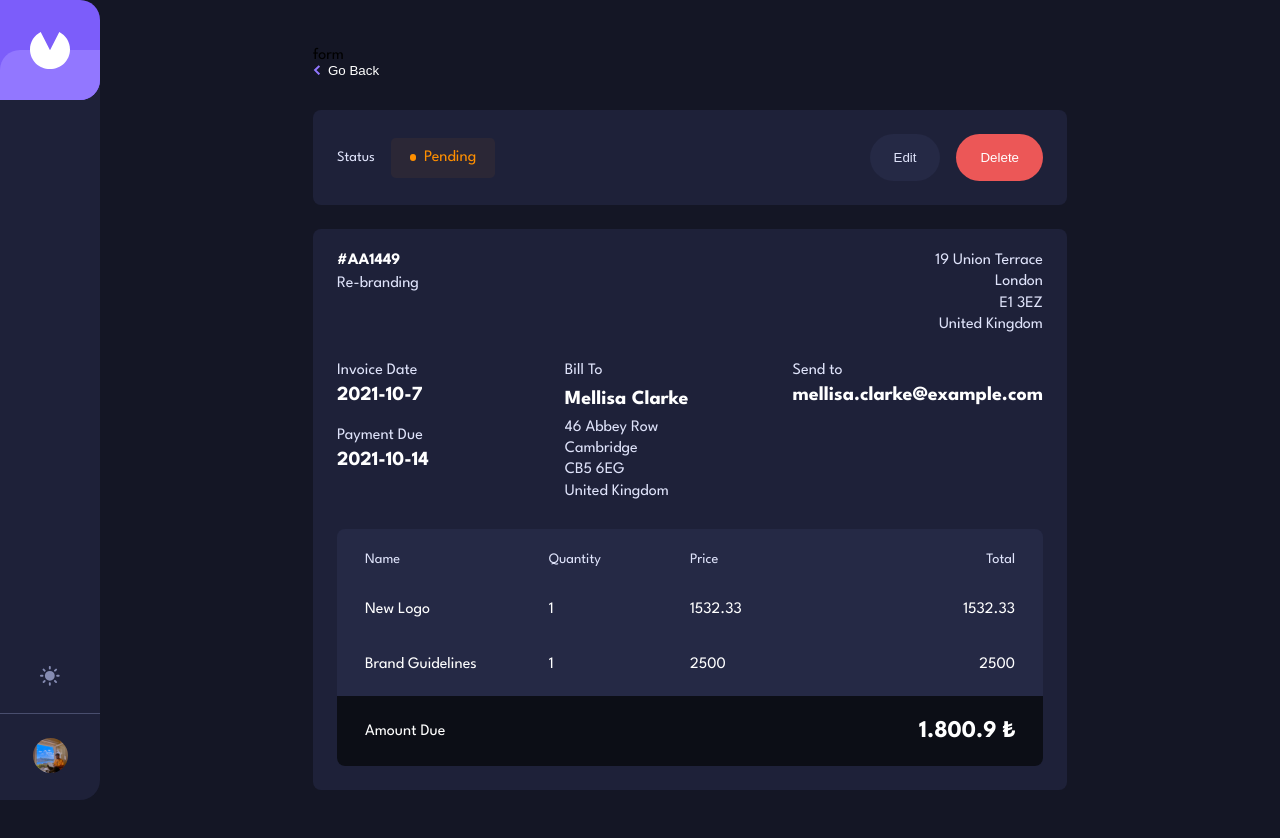
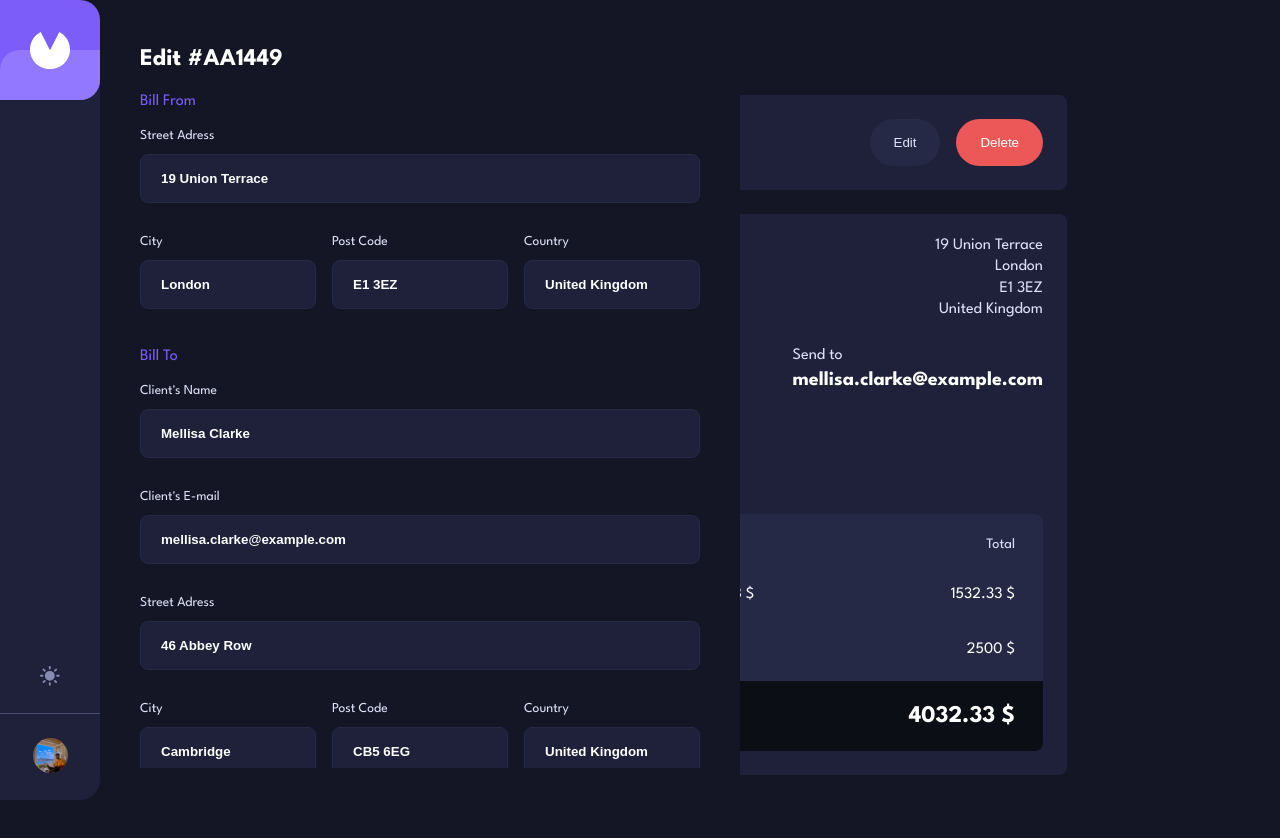
Before and after one commit to ibrahimgediktr/invoice-app, a React (Create React App) app: page /invoice/AA1449 in a window 1280 px wide. Both pictures are taken after a click on the button "Edit". Built offline with nearby package versions, Linux system fonts and the light colour scheme.

Commit message:
updated inovice detail page
edited form

```diff
--- a/package.json
+++ b/package.json
@@ -9,7 +9,6 @@
     "formik": "^2.2.9",
     "react": "^18.1.0",
     "react-dom": "^18.1.0",
-    "react-loading-skeleton": "^3.1.0",
     "react-router-dom": "^6.3.0",
     "react-scripts": "5.0.1",
     "styled-components": "^5.3.5",
--- a/src/App.jsx
+++ b/src/App.jsx
@@ -6,6 +6,7 @@ import Sidebar from "./components/Sidebar";
 import { ThemeProvider } from "./context/ThemeContext";
 import styled from "styled-components";
 import InvoiceDetail from "./pages/InvoiceDetail";
+import Test from './pages/Test';
 
 function App() {
   const localData =
@@ -28,6 +29,10 @@ function App() {
                 <Route
                   path="/invoice/:invoice_id"
                   element={<InvoiceDetail invoices={invoices} />}
+                />
+                <Route
+                  path="/test"
+                  element={<Test />}
                 />
               </Routes>
             </div>
--- a/src/components/EditInvoiceForm.jsx
+++ b/src/components/EditInvoiceForm.jsx
@@ -1,5 +1,7 @@
 import React from "react";
-import { Formik } from "formik";
+import styled, { css } from "styled-components";
+import { Formik, Field } from "formik";
+import { Input } from "./Input";
 
 function EditInvoiceForm({ isOpen, setIsOpen, invoice }) {
   function onSubmit(values) {
@@ -10,6 +12,7 @@ function EditInvoiceForm({ isOpen, setIsOpen, invoice }) {
   return (
     <>
       {isOpen && (
+        <EditInvoiceFormModal>
           <Formik
             initialValues={{
               createdAt: new Date(invoice.createdAt),
@@ -17,17 +20,259 @@ function EditInvoiceForm({ isOpen, setIsOpen, invoice }) {
               description: invoice.description,
               clientName: invoice.clientName,
               clientEmail: invoice.clientEmail,
-            clientAdress: invoice.clientAddress,
+              clientAddress: invoice.clientAddress,
               senderAddress: invoice.senderAddress,
               items: invoice.items,
             }}
             onSubmit={onSubmit}
           >
-          {(formik) => <form setIsOpen={setIsOpen}>form</form>}
+            {(formik) => (
+              <Form setIsOpen={setIsOpen}>
+                <Heading>Edit #{invoice.id}</Heading>
+                <Fieldset field="billfrom">
+                  <Legend>Bill From</Legend>
+                  <FormGroup>
+                    <FormLabel>Street Adress</FormLabel>
+                    <FormInput
+                      type="text"
+                      name="senderAddress.street"
+                      onBlur={formik.handleBlur}
+                      defaultValue={formik.initialValues.senderAddress.street}
+                    />
+                  </FormGroup>
+                  <FormGroup>
+                    <FormLabel>City</FormLabel>
+                    <FormInput
+                      type="text"
+                      name="senderAddress.city"
+                      onBlur={formik.handleBlur}
+                      defaultValue={formik.initialValues.senderAddress.city}
+                    />
+                  </FormGroup>
+                  <FormGroup>
+                    <FormLabel>Post Code</FormLabel>
+                    <FormInput
+                      type="text"
+                      name="senderAddress.postCode"
+                      onBlur={formik.handleBlur}
+                      defaultValue={formik.initialValues.senderAddress.postCode}
+                    />
+                  </FormGroup>
+                  <FormGroup>
+                    <FormLabel>Country</FormLabel>
+                    <FormInput
+                      type="text"
+                      name="senderAddress.country"
+                      onBlur={formik.handleBlur}
+                      defaultValue={formik.initialValues.senderAddress.country}
+                    />
+                  </FormGroup>
+                </Fieldset>
+                <Fieldset field="billto">
+                  <Legend>Bill To</Legend>
+                  <FormGroup>
+                    <FormLabel>Client's Name</FormLabel>
+                    <FormInput
+                      type="text"
+                      name="senderAddress.clientName"
+                      onBlur={formik.handleBlur}
+                      defaultValue={formik.initialValues.clientName}
+                    />
+                  </FormGroup>
+                  <FormGroup>
+                    <FormLabel>Client's E-mail</FormLabel>
+                    <FormInput
+                      type="text"
+                      name="senderAddress.city"
+                      onBlur={formik.handleBlur}
+                      defaultValue={formik.initialValues.clientEmail}
+                    />
+                  </FormGroup>
+                  <FormGroup>
+                    <FormLabel>Street Adress</FormLabel>
+                    <FormInput
+                      type="text"
+                      name="senderAddress.street"
+                      onBlur={formik.handleBlur}
+                      defaultValue={formik.initialValues.clientAddress.street}
+                    />
+                  </FormGroup>
+                  <FormGroup>
+                    <FormLabel>City</FormLabel>
+                    <FormInput
+                      type="text"
+                      name="senderAddress.city"
+                      onBlur={formik.handleBlur}
+                      defaultValue={formik.initialValues.clientAddress.city}
+                    />
+                  </FormGroup>
+                  <FormGroup>
+                    <FormLabel>Post Code</FormLabel>
+                    <FormInput
+                      type="text"
+                      name="senderAddress.postCode"
+                      onBlur={formik.handleBlur}
+                      defaultValue={formik.initialValues.clientAddress.postCode}
+                    />
+                  </FormGroup>
+                  <FormGroup>
+                    <FormLabel>Country</FormLabel>
+                    <FormInput
+                      type="text"
+                      name="senderAddress.country"
+                      onBlur={formik.handleBlur}
+                      defaultValue={formik.initialValues.clientAddress.country}
+                    />
+                  </FormGroup>
+                </Fieldset>
+                <Fieldset field="dates">
+                  <FormGroup>
+                    <FormLabel>Invoice Date</FormLabel>
+                    <FormInput
+                      type="text"
+                      name="createdAt"
+                      onBlur={formik.handleBlur}
+                      defaultValue={formik.initialValues.createdAt}
+                    />
+                  </FormGroup>
+                  <FormGroup>
+                    <FormLabel>Payment Terms</FormLabel>
+                    <StyledField as="select" name="paymentTerms">
+                      <option value="1">Next 1 day</option>
+                      <option value="7">Next 7 day</option>
+                      <option value="14">Next 14 day</option>
+                      <option value="28">Next 28 day</option>
+                    </StyledField>
+                  </FormGroup>
+                  <FormGroup>
+                    <FormLabel>Street Adress</FormLabel>
+                    <FormInput
+                      type="text"
+                      name="description"
+                      onBlur={formik.handleBlur}
+                      defaultValue={formik.initialValues.description}
+                    />
+                  </FormGroup>
+                </Fieldset>
+              </Form>
+            )}
           </Formik>
+        </EditInvoiceFormModal>
       )}
     </>
   );
 }
 
 export default EditInvoiceForm;
+
+const EditInvoiceFormModal = styled.div`
+  position: fixed;
+  top: 0;
+  left: 100px;
+  width: 100%;
+  max-width: 40rem;
+  height: 100%;
+  min-height: 100vh;
+  background-color: ${(props) =>
+    props.theme.type === "dark" ? "rgb(20, 22, 37)" : "rgb(255, 255, 255)"};
+  padding: 2rem 1.5rem;
+`;
+const Form = styled.form`
+  padding-bottom: 1rem;
+  height: 100%;
+  overflow-y: scroll;
+  padding: 1rem;
+`;
+const Heading = styled.h2`
+  color: ${(props) => props.theme.text.primary.color};
+  margin-bottom: 1.5rem;
+`;
+const Fieldset = styled.fieldset`
+  border: none;
+  margin-bottom: 1.5rem;
+  display: grid;
+  grid-gap: 1rem;
+  ${(props) => {
+    if (props.field === "billfrom") {
+      return css`
+        grid-template-columns: 1fr 1fr 1fr;
+        *:nth-child(2) {
+          grid-column: 1/4;
+        }
+        *:nth-child(3) {
+          grid-column: 1/1;
+        }
+        *:nth-child(4) {
+          grid-column: 2/2;
+        }
+        *:nth-child(5) {
+          grid-column: 3/4;
+        }
+      `;
+    }
+    if (props.field === "billto") {
+      return css`
+        grid-template-columns: 1fr 1fr 1fr;
+
+        *:nth-child(2) {
+          grid-column: 1/4;
+        }
+        *:nth-child(3) {
+          grid-column: 1/4;
+        }
+        *:nth-child(4) {
+          grid-column: 1/4;
+        }
+        *:nth-child(5) {
+          grid-column: 1/1;
+        }
+      `;
+    }
+    if (props.field === "dates") {
+      return css`
+        grid-template-columns: 1fr 1fr;
+
+        *:nth-child(1) {
+          grid-column: 1/2;
+        }
+        *:nth-child(2) {
+          grid-column: 2/3;
+        }
+        *:nth-child(3) {
+          grid-column: 1/3;
+        }
+      `;
+    }
+  }};
+`;
+
+const Legend = styled.legend`
+  color: rgb(124, 93, 250);
+  margin-bottom: 1.25rem;
+`;
+const FormGroup = styled.div`
+  margin-bottom: 1rem;
+`;
+const FormLabel = styled.label`
+  display: block;
+  color: ${(props) => props.theme.text.secondary.color};
+  font-weight: lighter;
+  font-size: 0.85rem;
+  margin-bottom: 0.75rem;
+`;
+const FormInput = styled(Input)``;
+const StyledField = styled(Field)`
+  width: 100%;
+  outline: none;
+  padding: 1rem 1.25rem;
+  background-color: ${(props) =>
+    props.theme.type === "dark" ? "rgb(30, 33, 57)" : "rgb(255, 255, 255)"};
+  color: ${(props) => props.theme.text.primary.color};
+  border: ${(props) =>
+    props.theme.type === "dark"
+      ? "1px solid rgb(37, 41, 69)"
+      : "1px solid rgb(223, 227, 250)"};
+  border-radius: 0.5rem;
+  font-weight:bold;
+  font-size:0.75rem;
+`;
--- /dev/null
+++ b/src/components/Input.jsx
@@ -0,0 +1,21 @@
+import styled from 'styled-components';
+
+export const Input = styled.input`
+    width:100%;
+    outline:none;
+    padding:1rem 1.25rem;
+    background-color: ${(props) =>
+    props.theme.type === "dark" ? "rgb(30, 33, 57)" : "rgb(255, 255, 255)"};
+    color: ${(props) => props.theme.text.primary.color};
+    border: ${(props) =>
+    props.theme.type === "dark" ? "1px solid rgb(37, 41, 69)" : "1px solid rgb(223, 227, 250)"};
+    border-radius:0.5rem;
+    font-weight:bold;
+    &::placeholder {
+        color: #bdc3c7;
+    }
+    &:focus {
+        border: 1px solid #9277FF;
+    }
+
+`
--- a/src/components/InvoiceItem.jsx
+++ b/src/components/InvoiceItem.jsx
@@ -4,7 +4,6 @@ import Status from "./Status";
 import {Link} from 'react-router-dom'
 
 function InvoiceItem({ invoice }) {
-  console.log(invoice);
   return (
     <InvoiceItemWrapper to={`/invoice/${invoice.id}`}>
       <Heading>{invoice.id}</Heading>
--- a/src/pages/InvoiceDetail.jsx
+++ b/src/pages/InvoiceDetail.jsx
@@ -10,7 +10,7 @@ function InvoiceDetail({ invoices }) {
   const [invoice, setInvoice] = useState([]);
   const [loading, setLoading] = useState(true);
   const [isOpen, setIsOpen] = useState(false);
-
+  const [total, setTotal] = useState(0);
   const navigate = useNavigate();
 
   useEffect(() => {
@@ -19,12 +19,21 @@ function InvoiceDetail({ invoices }) {
     setLoading(false);
   }, [invoices, invoice_id]);
 
+  useEffect(() => {
+    setTotal(invoice?.items?.reduce((acc, item) => acc + item.total, 0));
+    // eslint-disable-next-line
+  }, [total]);
+
   if (loading) {
     return <div>Loading...</div>;
   } else {
     return (
       <>
-        <EditInvoiceForm setIsOpen={setIsOpen} invoice={invoice} isOpen={isOpen} />
+        <EditInvoiceForm
+          setIsOpen={setIsOpen}
+          invoice={invoice}
+          isOpen={isOpen}
+        />
         <InvoiceDetailWrapper>
           <BackButton onClick={() => navigate(-1)}>
             <Icon src="/images/icon-arrow-left.svg" alt="" />
@@ -38,7 +47,9 @@ function InvoiceDetail({ invoices }) {
               </StyledStatus>
             </HeaderStatus>
             <HeaderButtons>
-              <StyledButton tertiary onClick={() => setIsOpen(true)}>Edit</StyledButton>
+              <StyledButton tertiary onClick={() => setIsOpen(true)}>
+                Edit
+              </StyledButton>
               <StyledButton secondary>Delete</StyledButton>
             </HeaderButtons>
           </Header>
@@ -113,23 +124,25 @@ function InvoiceDetail({ invoices }) {
                         {item.quantity}
                       </Td>
                       <Td align="left" padding="1rem 0 1.5rem">
-                        {item.price}
+                        {item.price} $
                       </Td>
                       <Td align="right" padding="1rem 1.75rem 1.5rem 0rem">
-                        {item.total}
+                        {item.total} $
                       </Td>
                     </Tr>
                   ))}
                 </TableBody>
                 <TableFooter>
+                  <Tr>
                     <Td align="left" padding="1.5rem 0rem 1.5rem 1.75rem">
                       Amount Due
                     </Td>
                     <Td></Td>
                     <Td></Td>
                     <Td align="right" padding="1.5rem 1.75rem 1.5rem 0rem">
-                    <Total>1.800.9 ₺</Total>
+                      <Total>{total} $</Total>
                     </Td>
+                  </Tr>
                 </TableFooter>
               </InvoiceTable>
             </InvoiceTableContainer>
```
Also changed, not shown: src/pages/Test.jsx (added, +9 -0 lines). Lines whose indentation alone changed are shown as unchanged.
